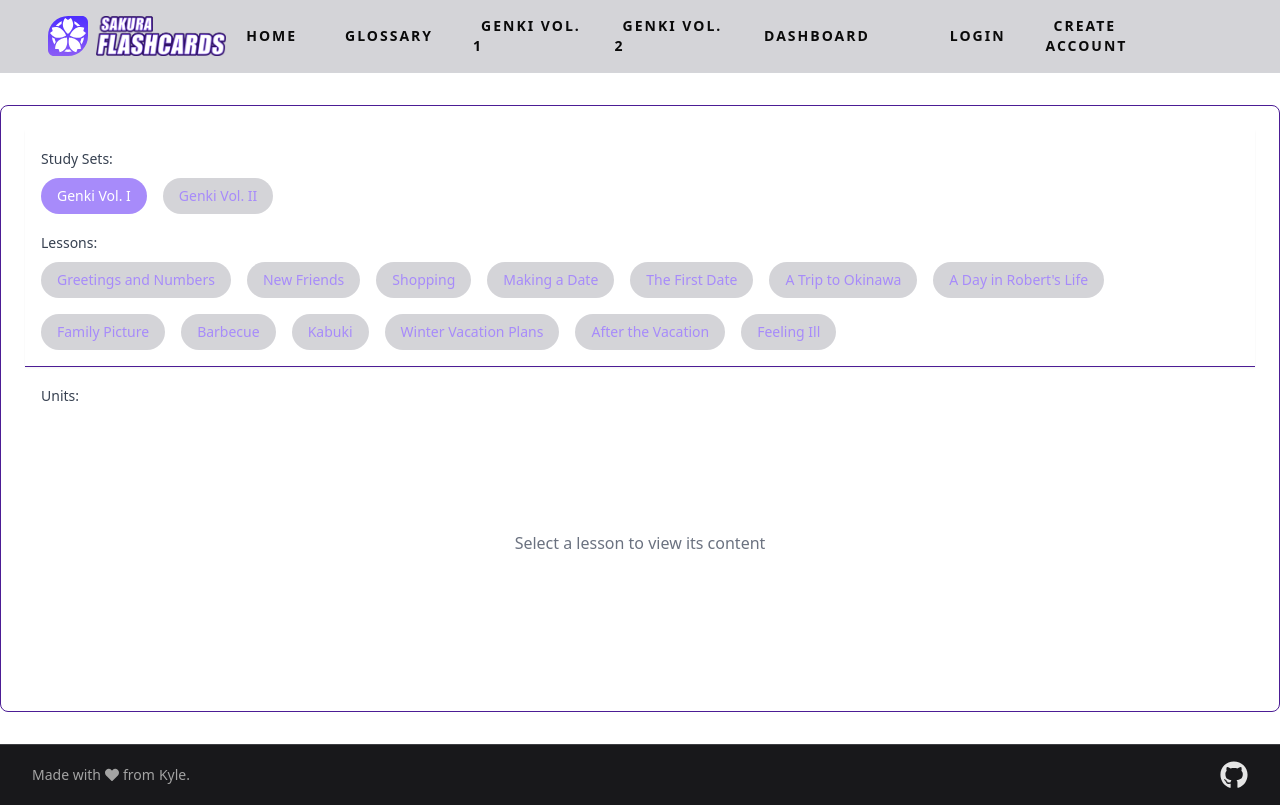
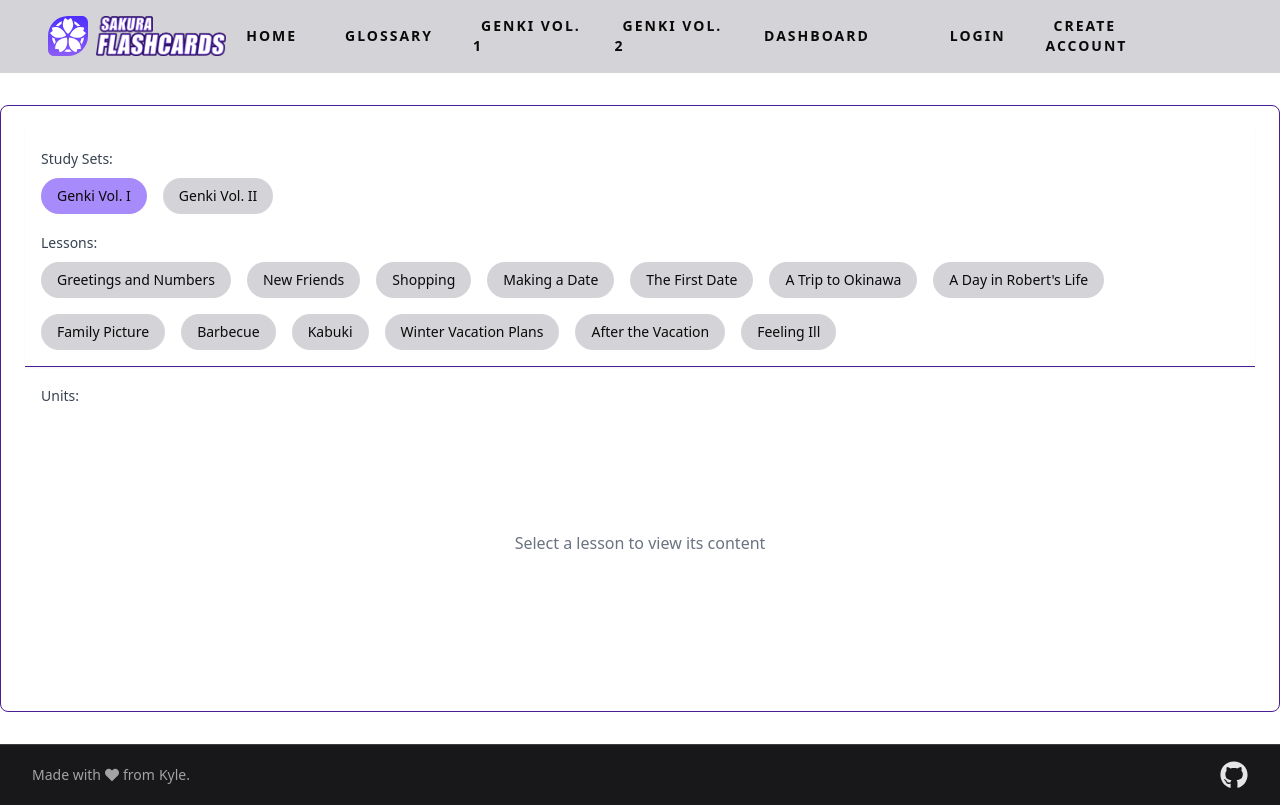
Before and after one commit to MatthewBiggins/CIS4250-Group4-Sakura-Flashcards, a Next.js app in the folder sakura-flashcards/: page /glossary in a window 1280 px wide. Built offline with nearby package versions, Linux system fonts and the light colour scheme.

Commit message:
Made reccomended changes

```diff
--- a/sakura-flashcards/components/Glossary.tsx
+++ b/sakura-flashcards/components/Glossary.tsx
@@ -77,8 +77,8 @@
                   onClick={() => handleStudySetChange(setTitle)}
                   className={`px-4 py-2 rounded-full text-sm transition-colors ${
                     selectedStudySet === setTitle
-                      ? 'bg-violet-400 text-white'
-                      : 'bg-lessonLink text-violet-400 hover:bg-lessonLink-hover'
+                      ? 'bg-violet-400'
+                      : 'bg-lessonLink hover:bg-lessonLink-hover'
                   }`}
                 >
                   {setTitle}
@@ -99,8 +99,8 @@
                     onClick={() => handleLessonChange(lesson.lessonTitle)}
                     className={`px-4 py-2 rounded-full text-sm transition-colors ${
                       selectedLesson === lesson.lessonTitle
-                        ? 'bg-violet-400 text-white'
-                        : 'bg-lessonLink text-violet-400 hover:bg-lessonLink-hover'
+                        ? 'bg-violet-400'
+                        : 'bg-lessonLink hover:bg-lessonLink-hover'
                     }`}
                   >
                     {lesson.lessonTitle}
@@ -129,8 +129,8 @@
                     onClick={() => handleUnitToggle(unitId)}
                     className={`px-4 py-2 rounded-full text-sm transition-colors mb-2 ${
                       isExpanded
-                        ? 'bg-violet-400 text-white'
-                        : 'bg-lessonLink text-violet-400 hover:bg-lessonLink-hover'
+                        ? 'bg-violet-400'
+                        : 'bg-lessonLink hover:bg-lessonLink-hover'
                     }`}
                   >
                     {unit.title}
```
